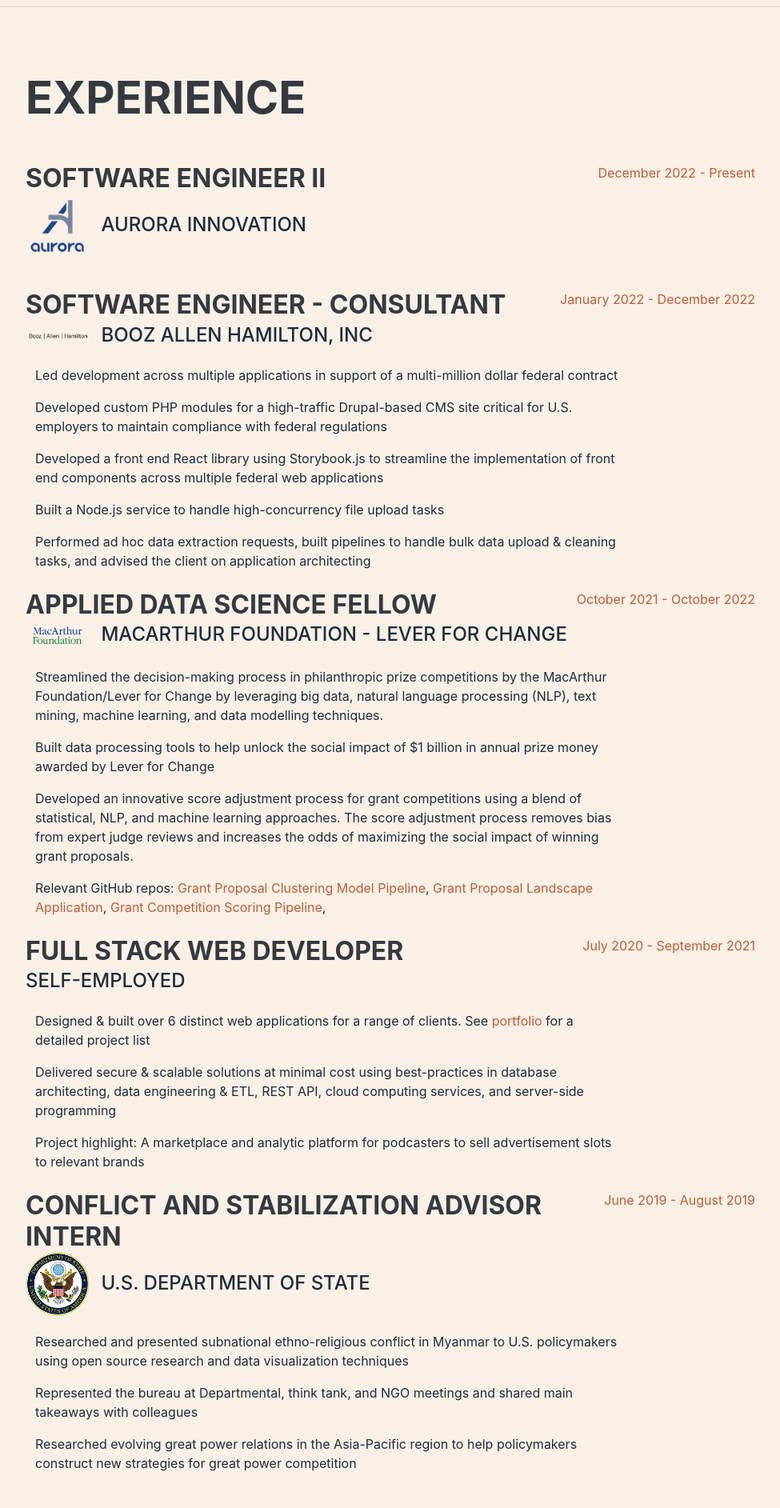
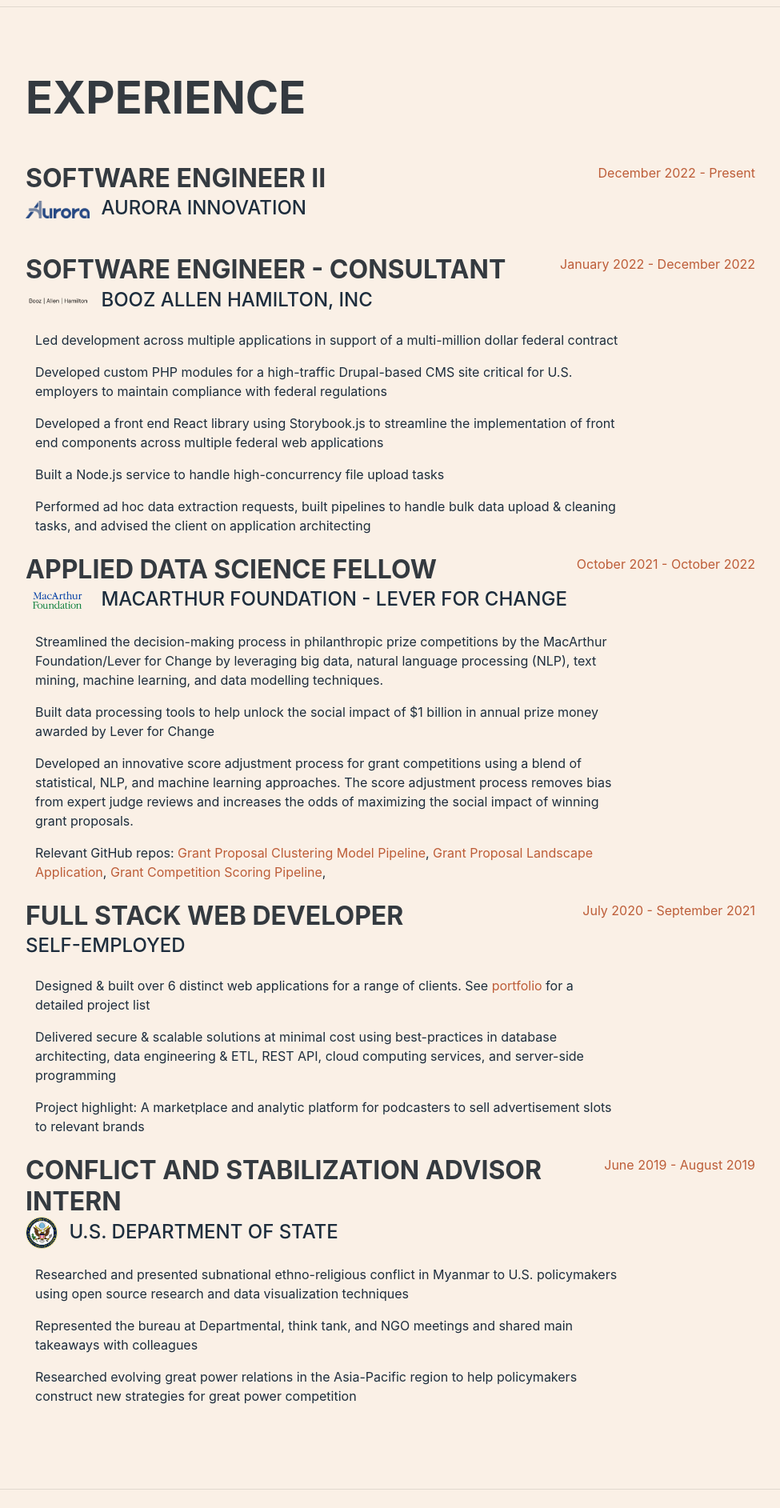
Before and after one commit to sfergusond/portfolio, a Django app: page / in a window 1280 px wide. Shown: the part 1843-3728 px from the top of the page at 80% size, without its empty margins (288-1263 px from the left). Run offline with Django 3.2, Linux system fonts and the light colour scheme; some libraries are stand-ins or nearby versions; some web fonts are replaced.

Commit message:
Aurora logo update

```diff
--- a/templates/components/experience.html
+++ b/templates/components/experience.html
@@ -8,7 +8,7 @@
       <img
         alt="icon"
         src="{% static src %}"
-        style="max-width: 5rem"
+        style="max-width: 5rem; max-height: 2.5rem;"
         class="mr-2"
       />
       {% endif %}
```
Also changed, not shown: portfolio/static/img/icon/aurora.png.
